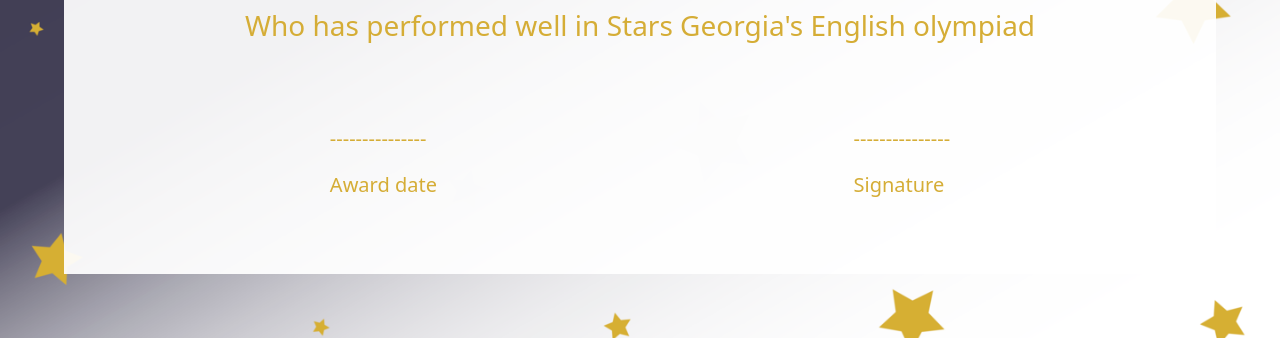
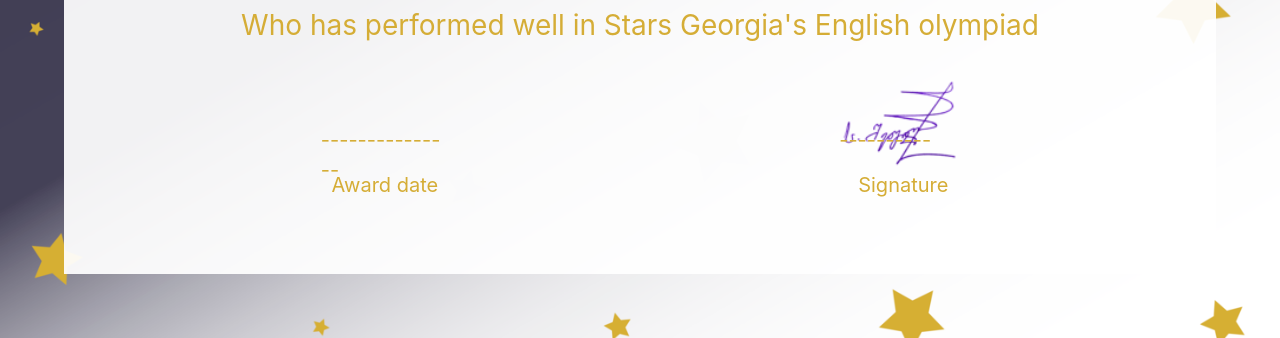
Before and after one commit to Gkhundadze/stars-certificate, a plain HTML site: page index.html.html in a window 1280 px wide. Shown: the part 462-800 px from the top of the page. Drawn offline with nearby package versions, Linux system fonts and the light colour scheme.

Commit message:
sign added

```diff
--- a/index.html.html
+++ b/index.html.html
@@ -6,7 +6,7 @@
     <meta http-equiv="X-UA-Compatible" content="IE=edge">
     <meta name="viewport" content="width=device-width, initial-scale=1.0">
     <title>სერტიფიკატი</title>
-    <link href="https://cdn.jsdelivr.net/npm/bootstrap@5.0.0-beta3/dist/css/bootstrap.min.css" rel="stylesheet" integrity="sha384-eOJMYsd53ii+scO/bJGFsiCZc+5NDVN2yr8+0RDqr0Ql0h+rP48ckxlpbzKgwra6" crossorigin="anonymous">
+    <link rel="stylesheet" href="../../static/css/bootstrup/bootstrap.min.css">
 </head>
 <style>
     html,
@@ -14,6 +14,7 @@
         width: 100%;
         height: 100%;
     }
+
     .cert-wrapper {
         background-image: url(certificate_background.png);
         background-position: center;
@@ -24,6 +25,7 @@
         width: 100%;
         padding: 5%;
     }
+
     .cert-box {
         background-color: rgba(255, 255, 255, 0.93);
         color: #d5ad36;
@@ -33,6 +35,7 @@
         flex-direction: column;
         padding: 5%;
     }
+
     .cert-header {
         /* height: 100%; */
         width: 100%;
@@ -42,75 +45,111 @@
     .warded-block {
         flex: 1 0 auto;
     }
+
     .logo {
         display: inline-block;
     }
+
     .logo img {
         width: 200px;
         display: block;
     }
+
     .title {
         margin: 0 auto;
     }
+
     .title h1 {
         font-size: 58px;
     }
+
     .warded-to {
         font-size: 28px;
     }
+
     .student-name {
         font-size: 36px;
     }
+
     .cert-footer {
         font-size: 20px;
         display: flex;
         justify-content: space-around;
         flex-shrink: 0;
     }
+    .left-block, .right-block{
+        width: 120px;
+        height: 90px;
+    }
+    .signature{
+        background-image: url(sign.png);
+        background-position: top;
+        background-size: contain;
+        background-repeat: no-repeat;
+        height: 100%;
+        width: 100%;
+        position: relative;
+    }
+    .left-block{
+        position: relative;
+    }
+    .lines{
+        position: absolute;
+        top: 50%;
+        left: 0;
+        right: 0;
+    }
     @media (max-width:768px) {
         .logo img {
             width: 150px;
         }
+
         .title h1 {
             font-size: 38px;
         }
+
         .warded-to {
             font-size: 24px;
         }
+
         .student-name {
             font-size: 28px;
         }
     }
+
     @media (max-width:580px) {
         .logo img {
             width: 100px;
         }
+
         .title h1 {
             font-size: 28px;
         }
+
         .warded-to {
             font-size: 20px;
         }
+
         .student-name {
             font-size: 24px;
         }
     }
+
     @media (max-width:320px) {
         .logo img {
             width: 50px;
         }
+
         .title h1 {
             font-size: 24px;
         }
+
         .warded-to {
             font-size: 18px;
         }
+
         .student-name {
             font-size: 20px;
-        }
-        .cert-box, .card-box, .warded-block{
-            margin: 0 !important;
-            padding: 0 !important;
         }
     }
 </style>
@@ -140,13 +179,20 @@
             </div>
             <div class="cert-footer">
                 <div class="left-block">
-                    <p>---------------</p>
-                    <p>Award date</p>
+                    <p class="lines">---------------</p>
+                    <!-- <p>Award date</p> -->
                 </div>
                 <div class="right-block">
-                    <p>---------------</p>
-                    <p>Signature</p>
+                    <div class="signature">
+                        <p class="lines">----------</p>
+                    </div>
+                    <!-- <p>Signature</p> -->
                 </div>
+            </div>
+            <div class="cert-footer">
+                <p>Award date</p>
+                <p>Signature</p>
+
             </div>
         </div>
     </div>
```
Also changed, not shown: sign.png (added).
